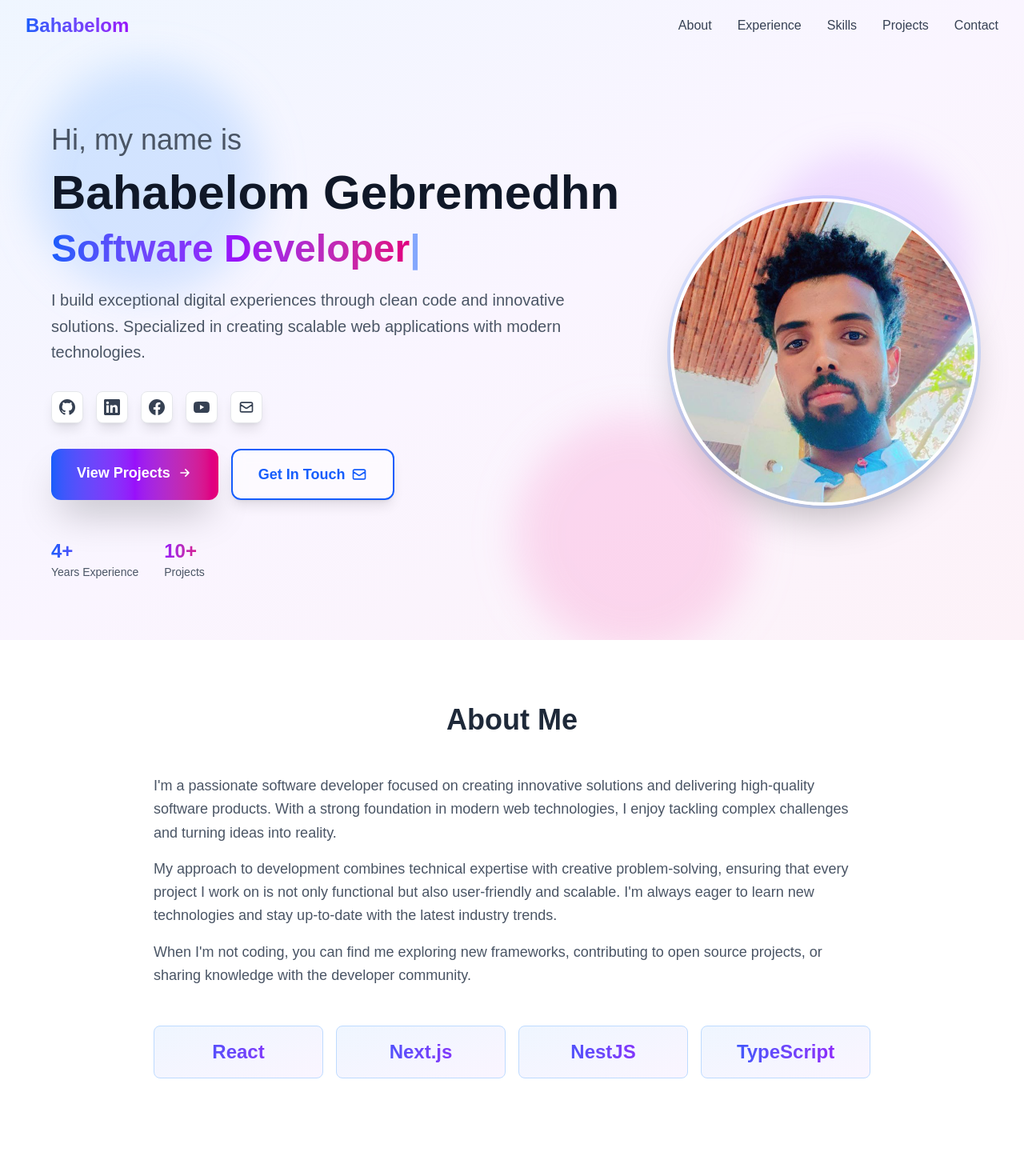
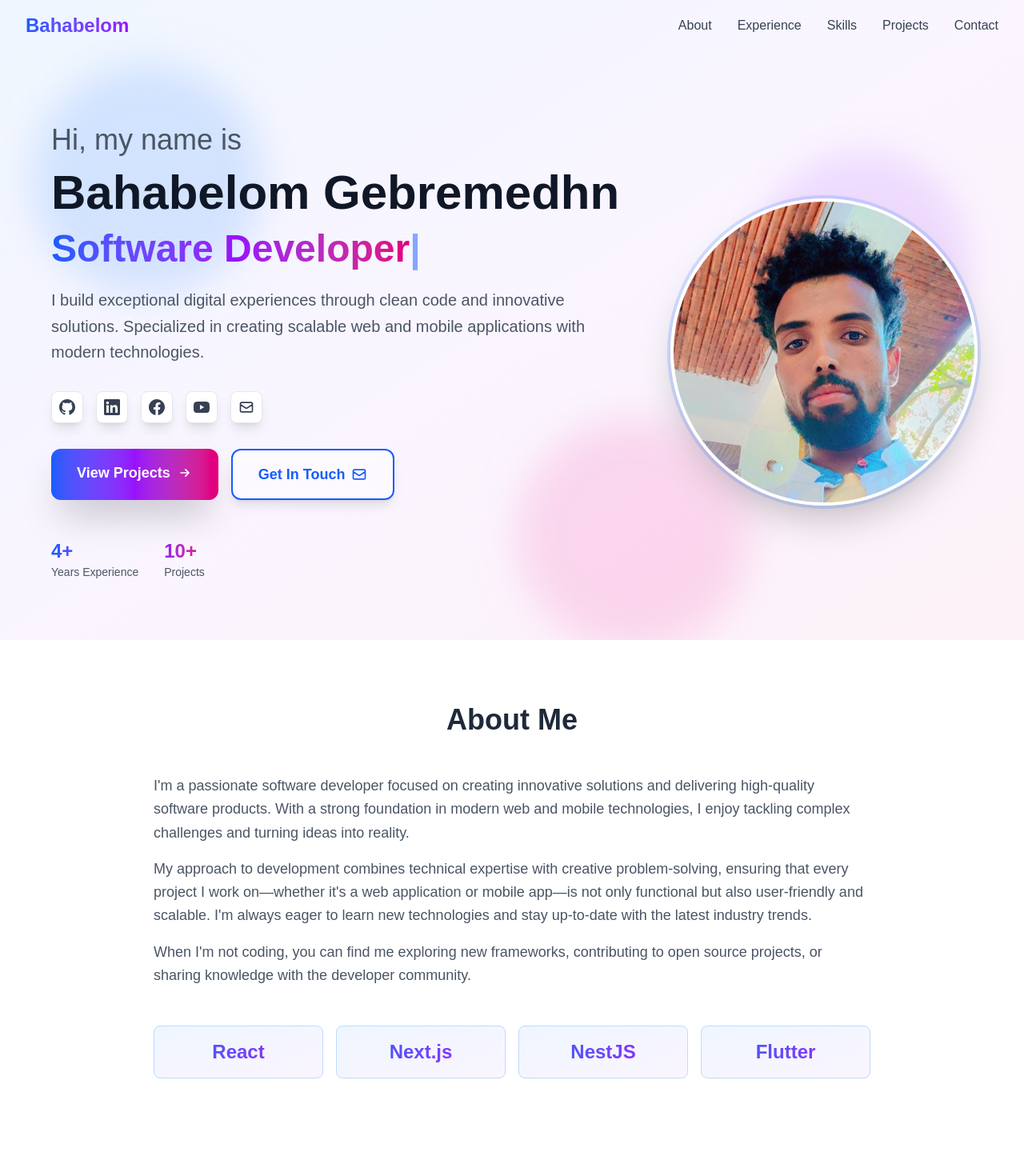
Before and after one commit to bahabelom/portofilio, a Next.js app: page / in a window 1280 px wide. Shown: the top 1470 px of the page at 80% size. Built offline with nearby package versions, Linux system fonts and the light colour scheme.

Commit message:
add skill

```diff
--- a/components/About.tsx
+++ b/components/About.tsx
@@ -48,7 +48,7 @@ export default function About() {
             }`}
           >
             I'm a passionate software developer focused on creating innovative solutions and delivering
-            high-quality software products. With a strong foundation in modern web technologies, I enjoy
+            high-quality software products. With a strong foundation in modern web and mobile technologies, I enjoy
             tackling complex challenges and turning ideas into reality.
           </p>
           <p
@@ -57,7 +57,7 @@ export default function About() {
             }`}
           >
             My approach to development combines technical expertise with creative problem-solving,
-            ensuring that every project I work on is not only functional but also user-friendly and
+            ensuring that every project I work on—whether it's a web application or mobile app—is not only functional but also user-friendly and
             scalable. I'm always eager to learn new technologies and stay up-to-date with the
             latest industry trends.
           </p>
@@ -77,7 +77,7 @@ export default function About() {
             isVisible ? "opacity-100 translate-y-0" : "opacity-0 translate-y-10"
           }`}
         >
-          {["React", "Next.js", "NestJS", "TypeScript"].map((skill, index) => (
+          {["React", "Next.js", "NestJS", "Flutter"].map((skill, index) => (
             <div
               key={skill}
               className="p-4 bg-gradient-to-br from-blue-50 to-purple-50 dark:from-gray-700 dark:to-gray-800 rounded-lg text-center border border-blue-200 dark:border-purple-700 hover:shadow-lg hover:scale-105 transition-all duration-300"
--- a/components/Hero.tsx
+++ b/components/Hero.tsx
@@ -71,7 +71,7 @@ export default function Hero() {
             {/* Description */}
             <p className="text-base sm:text-lg md:text-xl text-gray-600 dark:text-gray-400 mb-6 sm:mb-8 max-w-2xl mx-auto lg:mx-0 leading-relaxed px-2 sm:px-0">
               I build exceptional digital experiences through clean code and innovative solutions.
-              Specialized in creating scalable web applications with modern technologies.
+              Specialized in creating scalable web and mobile applications with modern technologies.
             </p>
 
             {/* Social Links */}
--- a/components/Skills.tsx
+++ b/components/Skills.tsx
@@ -7,6 +7,10 @@ export default function Skills() {
     {
       title: "Backend",
       skills: ["Node.js", "NestJS", "Python", "REST APIs", "GraphQL", "Microservices", "Database Design"],
+    },
+    {
+      title: "Mobile Development",
+      skills: ["Flutter", "React Native", "Mobile UI/UX", "Cross-platform Development"],
     },
     {
       title: "Tools & Technologies",
@@ -20,7 +24,7 @@ export default function Skills() {
         <h2 className="text-3xl sm:text-4xl font-bold text-center mb-8 sm:mb-12 text-gray-800 dark:text-gray-200">
           Skills & Technologies
         </h2>
-        <div className="grid grid-cols-1 md:grid-cols-3 gap-6 sm:gap-8">
+        <div className="grid grid-cols-1 md:grid-cols-2 lg:grid-cols-4 gap-6 sm:gap-8">
           {skillCategories.map((category, index) => (
             <div
               key={index}
```
